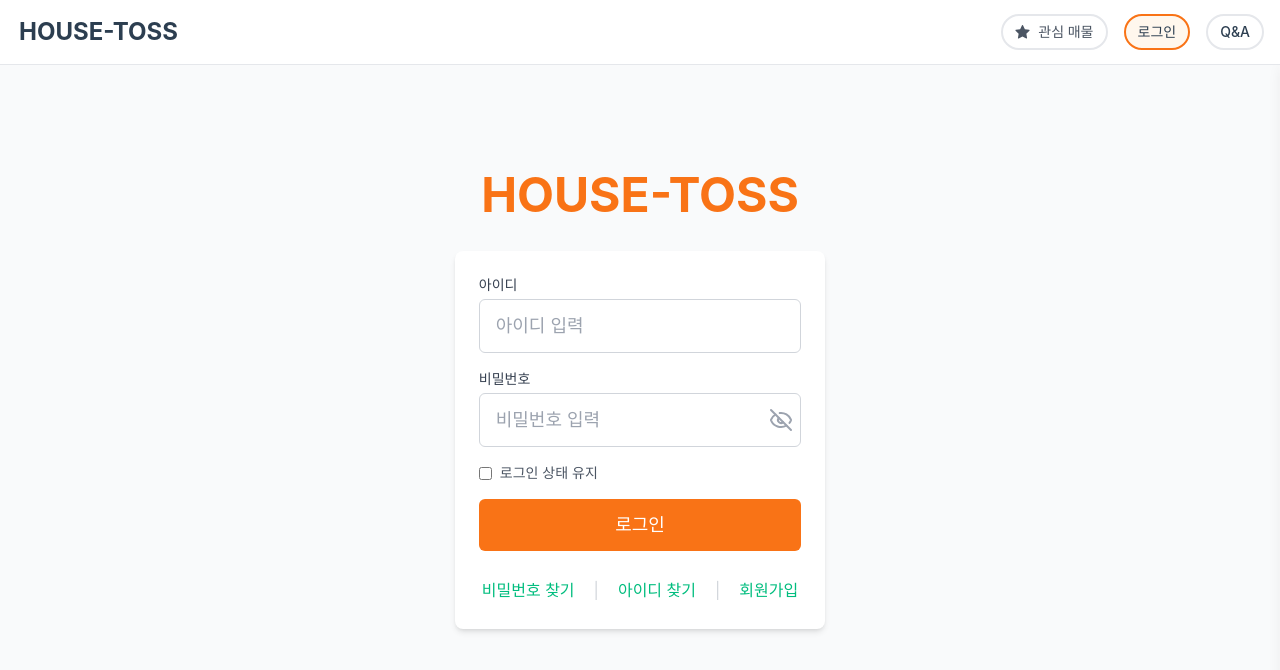
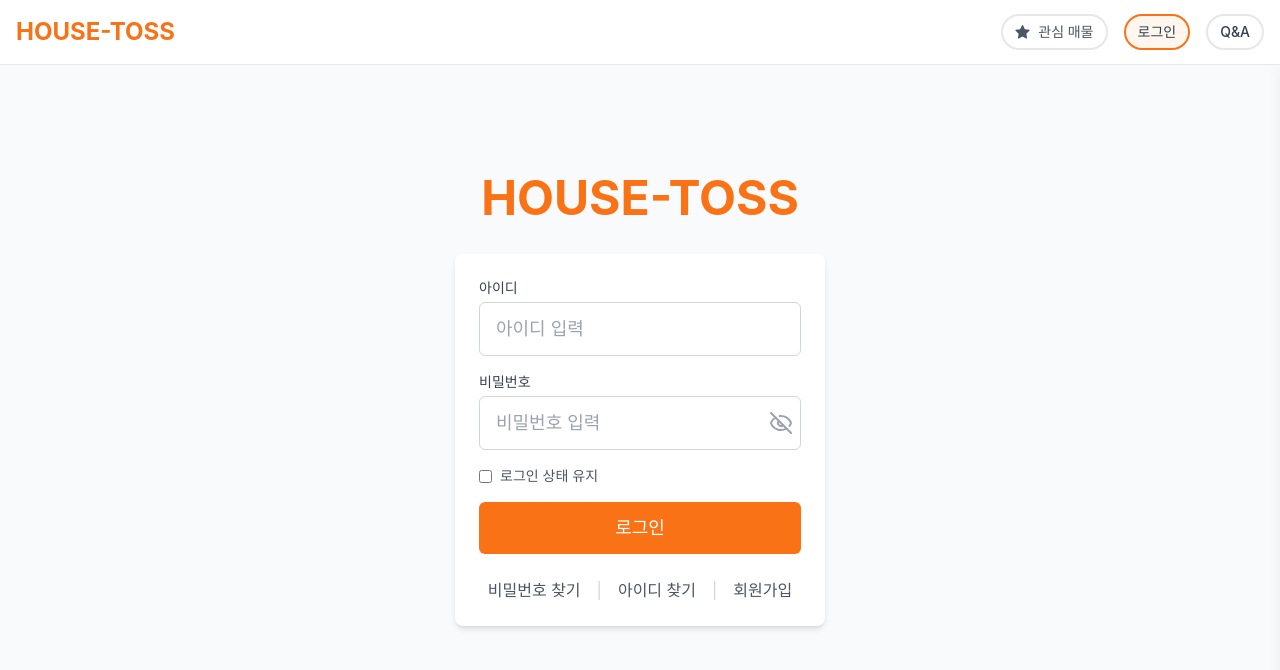
Before and after one commit to ssuzyn/SSAFY-Home, a Vue app in the folder Frontend/vue-homefront/: page /login in a window 1280 px wide. Shown: the top 670 px of the page. Built offline with nearby package versions, Linux system fonts and the light colour scheme.

Commit message:
style: 라우터 링크 마우스 hover 수정

```diff
--- a/Frontend/vue-homefront/src/assets/main.css
+++ b/Frontend/vue-homefront/src/assets/main.css
@@ -9,20 +9,6 @@
   margin: 0 auto;
   padding: 0 auto;
   font-weight: normal;
-}
-
-a,
-.green {
-  text-decoration: none;
-  color: hsla(160, 100%, 37%, 1);
-  transition: 0.4s;
-  padding: 3px;
-}
-
-@media (hover: hover) {
-  a:hover {
-    background-color: hsla(160, 100%, 37%, 0.2);
-  }
 }
 
 @media (min-width: 1024px) {
@@ -37,3 +23,23 @@ a,
     padding: 0 0rem;
   }
 }
+
+/* 로고를 제외한 모든 링크에 대한 스타일 */
+a:not(.text-orange-500) {
+  color: inherit !important;
+  text-decoration: none !important;
+}
+
+a:not(.text-orange-500):hover {
+  color: inherit !important;
+  background-color: transparent !important;
+}
+
+a:not(.text-orange-500):visited {
+  color: inherit !important;
+}
+
+a:not(.text-orange-500):focus {
+  color: inherit !important;
+  outline: none !important;
+}
--- a/Frontend/vue-homefront/src/components/layout/AppHeader.vue
+++ b/Frontend/vue-homefront/src/components/layout/AppHeader.vue
@@ -4,6 +4,7 @@ import { computed } from "vue";
 import { StarFilled } from '@ant-design/icons-vue';
 import { useInterestDrawer } from '@/stores/interestDrawer';
 import { useRoute } from 'vue-router';
+import { message } from "ant-design-vue";
 
 const auth = useAuth();
 const interestDrawer = useInterestDrawer();
@@ -104,26 +105,3 @@ const totalInterests = computed(() => {
     </div>
   </header>
 </template>
-
-<style scoped>
-/* 링크의 기본 색상과 밑줄 제거 */
-a {
-  color: inherit;
-  text-decoration: none;
-}
-
-/* 방문한 링크의 색상 변경 방지 */
-a:visited {
-  color: inherit;
-}
-
-/* 호버 시 기본 색상 변경 방지 */
-a:hover {
-  color: inherit;
-}
-
-/* 포커스 시 기본 아웃라인 제거 */
-a:focus {
-  outline: none;
-}
-</style>
```
